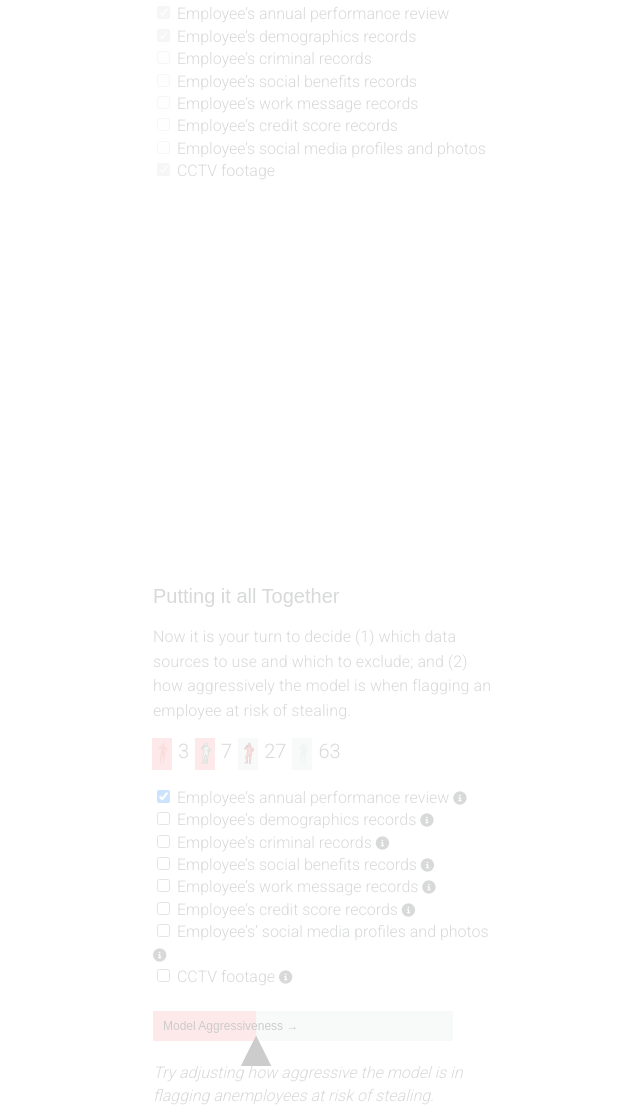
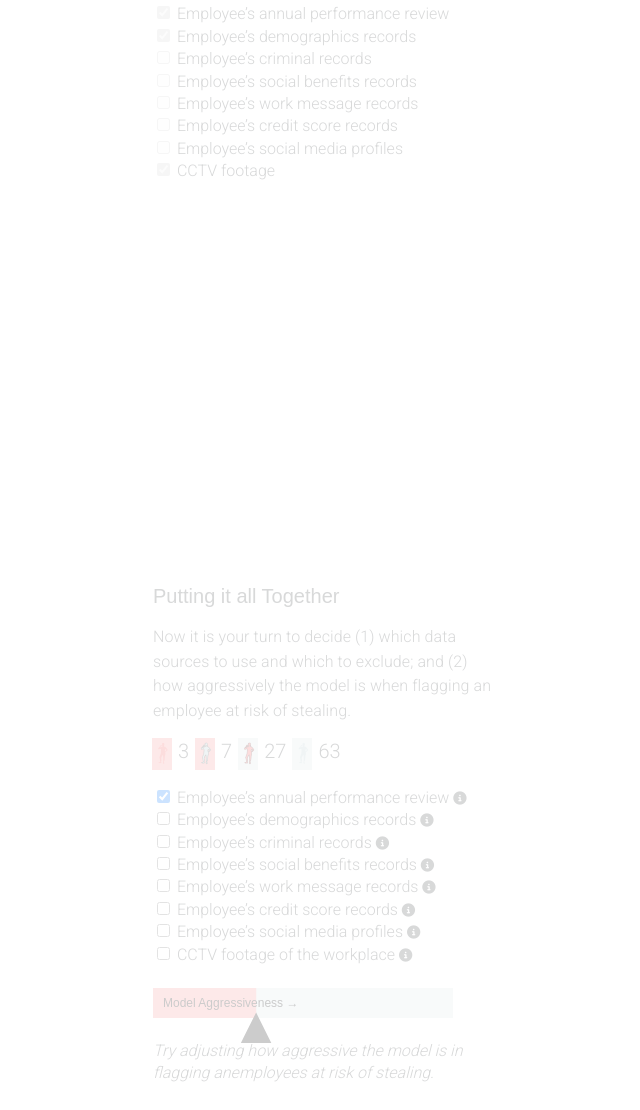
Before and after one commit to ResponsiblyAI/tradeoff, a plain HTML site: page flor/index.html in a window 1280 px wide. Shown: the part 4627-5737 px from the top of the page, without its empty margins (12-652 px from the left). Drawn offline with Linux system fonts and the light colour scheme; a web font is replaced by a local one.

Commit message:
fix layout

```diff
--- a/flor/index.html
+++ b/flor/index.html
@@ -187,7 +187,7 @@ limitations under the License.
                 <label for="credit-score">Employee’s credit score records</label><br>
 
                 <input type="checkbox" id="social-media" name="social-media" value=".25" disabled>
-                <label for="social-media">Employee’s social media profiles and photos</label><br>
+                <label for="social-media">Employee’s social media profiles</label><br>
 
                 <input type="checkbox" id="behavioral-health" name="behavioral-health" value=".1" checked disabled>
                 <label for="behavioral-health">CCTV footage</label><br>
@@ -254,14 +254,14 @@ limitations under the License.
                 <br>
 
                 <input type="checkbox" id="social-media" name="social-media" value=".25">
-                <label for="social-media">Employee’s’ social media profiles and photos</label>
-                <span data-tooltip="Social media username and publicly available information in all social media platforms.">
+                <label for="social-media">Employee’s social media profiles</label>
+                <span data-tooltip="Social media username and publicly available information, including photos, in all social media platforms.">
                     <i class="fa-solid fa-circle-info icon"></i>
                 </span>
                 <br>
 
                 <input type="checkbox" id="behavioral-health" name="behavioral-health" value=".1">
-                <label for="behavioral-health">CCTV footage</label>
+                <label for="behavioral-health">CCTV footage of the workplace</label>
                 <span data-tooltip="Video only, overt and covers all common areas.">
                     <i class="fa-solid fa-circle-info icon"></i>
                 </span>
```
